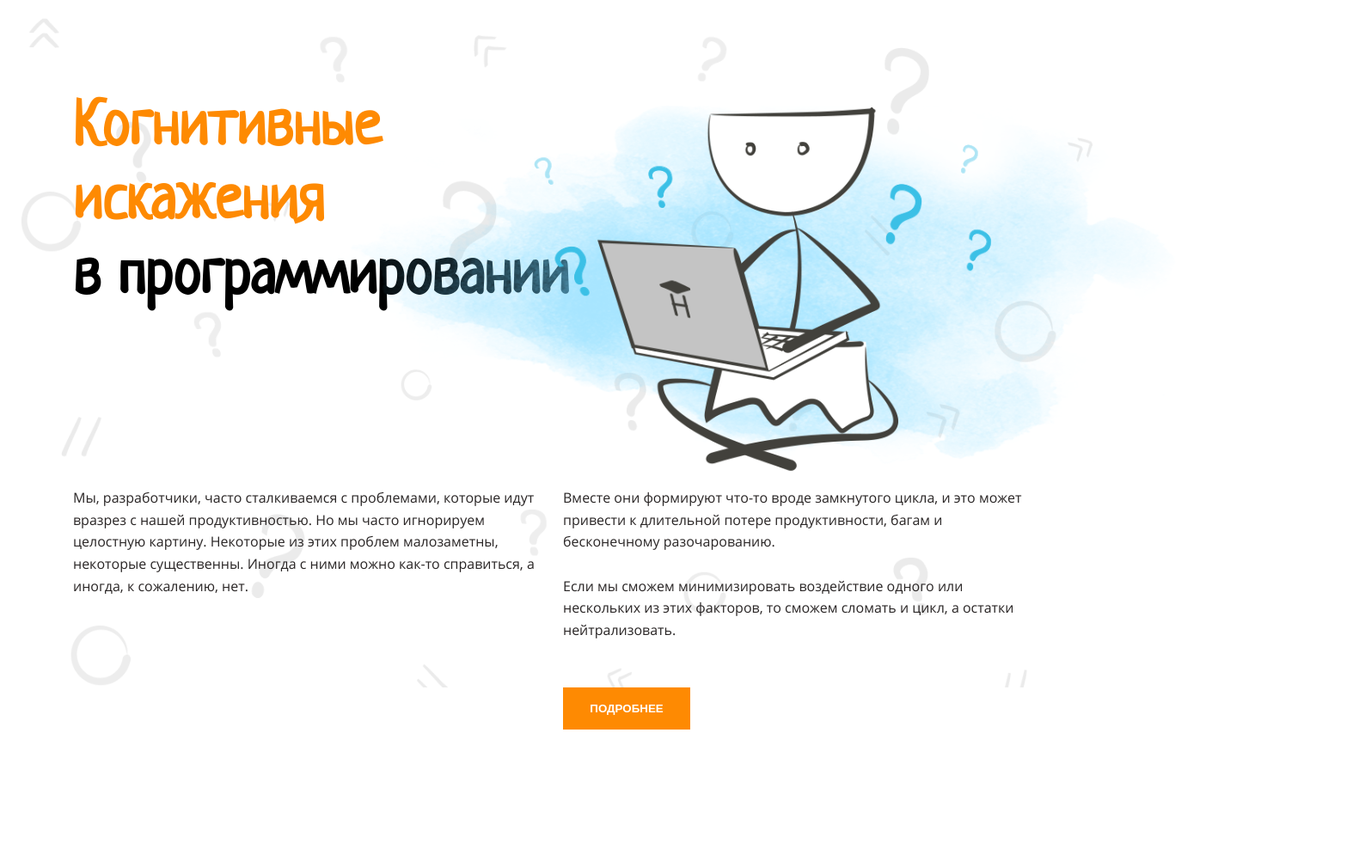
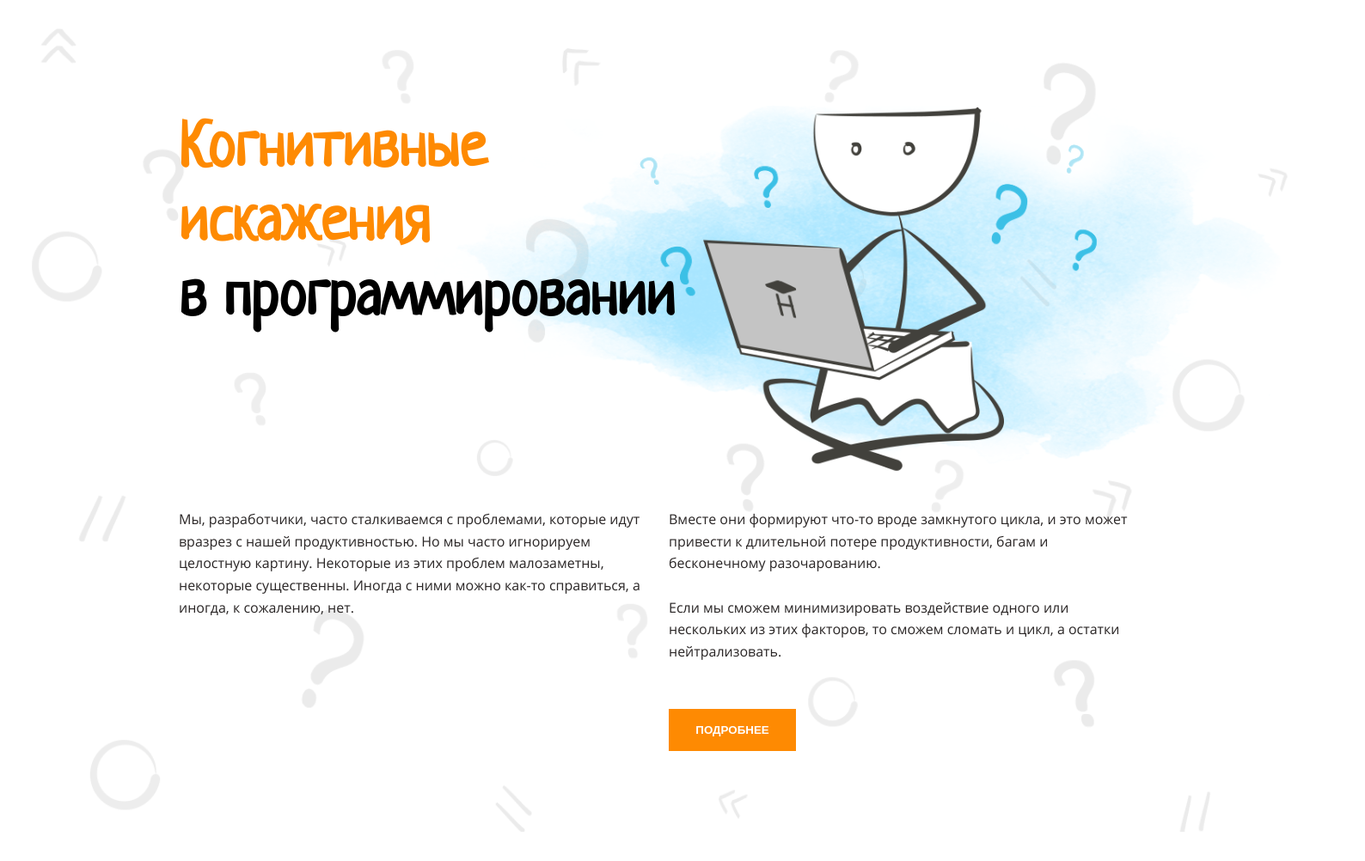
Before and after one commit to ProtoPetr/layout-designer-project-lvl1, a website: page src/index.html in a window 1280 px wide. Shown: the whole page at 86% size, 1588 px wide, since content can reach past the window. Before the commit the page ends 857 px from the top, so only its background shows below. Drawn offline with Linux system fonts and the light colour scheme.

Commit message:
fix bugs

```diff
--- a/src/index.html
+++ b/src/index.html
@@ -8,15 +8,15 @@
 
     <link rel="stylesheet" href="styles/style.css">
 </head>
-<body class="screenView">
-  <header class="relative">
-    <div class="section">
+<body>
+  <header class="back">
+    <section>
       <div>
-        <h1>
+        <h1 class="text-z-index">
           <div class="font-yellow">Когнитивные <br/>искажения</div>
           <div>в программировании</div>
         </h1>
-        <img src="../images/main.png" class="img">
+        <img src="../images/main.png" class="img img-z-index">
       </div>
       <article class="columns-2  mainFont distance">
         <p>Мы, разработчики, часто сталкиваемся с проблемами, которые идут вразрез с нашей продуктивностью. Но мы часто игнорируем целостную картину. Некоторые из этих проблем малозаметны, некоторые существенны. Иногда с ними можно как-то справиться, а иногда, к сожалению, нет.<br/><br/><br/><br/><br/></p>
@@ -24,9 +24,13 @@
           Если мы сможем минимизировать воздействие одного или нескольких из этих факторов, то сможем сломать и цикл, а остатки нейтрализовать.</p>
         <button class="btn">ПОДРОБНЕЕ</button>
       </article>
-    </div>
+    </section>
   </header>
-  <main></main>
+  <main>
+    <section>
+
+    </section>
+  </main>
   <footer></footer>
 </body>
 </html>
--- a/src/styles/style.css
+++ b/src/styles/style.css
@@ -51,30 +51,26 @@ h3 {
   color: var(--mainColor);
 }
 
-.screenView {
-  display: flex;
-  justify-content: center;
+section {
+  position: relative;
+  left: 200px;
+  width: 1110px;
+  padding-top:125px;
 }
 
-.section {
-  box-sizing: border-box;
+.back {
   position: relative;
-  width: 1110px;
-  padding-top:100px;
 }
 
-
-header:before {
+.back:before {
   position: absolute;
-  left: 0;
-  bottom: 0;
+  background-image: url('../../images/background.png');
+	width: 1500px;
+	height: 960px;
+  background-repeat: no-repeat;
+	background-size: cover;
+	opacity: 10%;
   content: '';
-  background-image: url('../../images/background.png');
-  width: 100%;
-	height: 100%;
-  background-repeat: no-repeat;
-  background-size: cover;
-  opacity: 10%;
 }
 
 .columns-2 {
@@ -110,3 +106,12 @@ header:before {
 .distance {
   margin-top: 200px;
 }
+
+.text-z-index {
+  position: relative;
+  z-index: 2;
+}
+
+.img-z-index {
+  z-index: 1;
+}
```
